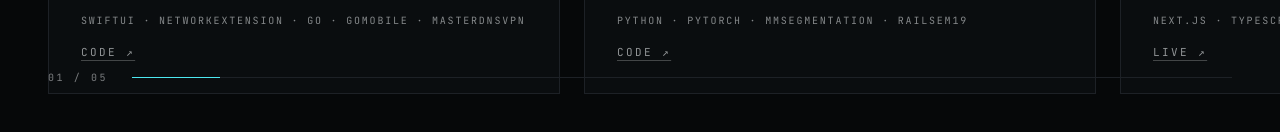
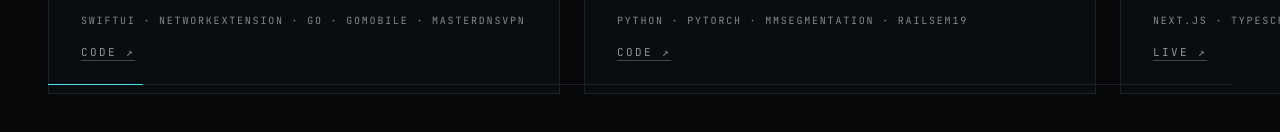
Before and after one commit to arianizadi/next-blog, a Next.js app: page / in a window 1280 px wide. Shown: the part 1976-2108 px from the top of the page. Built offline with nearby package versions, Linux system fonts and the light colour scheme.

Commit message:
Remove carousel slide counter

```diff
--- a/components/Work.tsx
+++ b/components/Work.tsx
@@ -105,12 +105,8 @@ const HorizontalGallery = () => {
         </div>
 
         {/* Progress rail */}
-        <div className="work-pin-progress absolute inset-x-6 bottom-8 flex items-center gap-6 md:inset-x-12">
-          <p className="font-mono text-[10px] tracking-[0.26em] text-foreground/50">
-            01 /{" "}
-            {String(featured.length).padStart(2, "0")}
-          </p>
-          <div className="relative h-px flex-1 bg-border">
+        <div className="work-pin-progress absolute inset-x-6 bottom-8 md:inset-x-12">
+          <div className="relative h-px w-full bg-border">
             <div className="work-pin-progress-fill absolute inset-0 origin-left bg-phosphor" />
           </div>
         </div>
```
